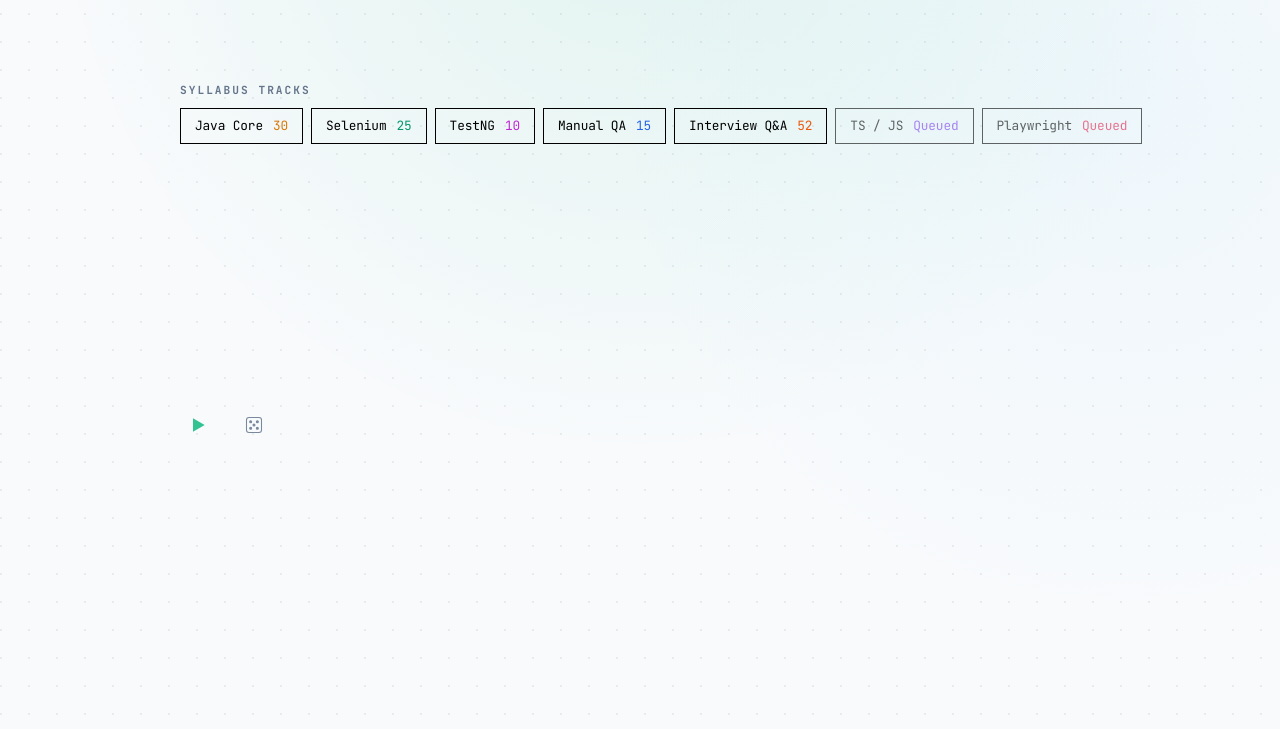
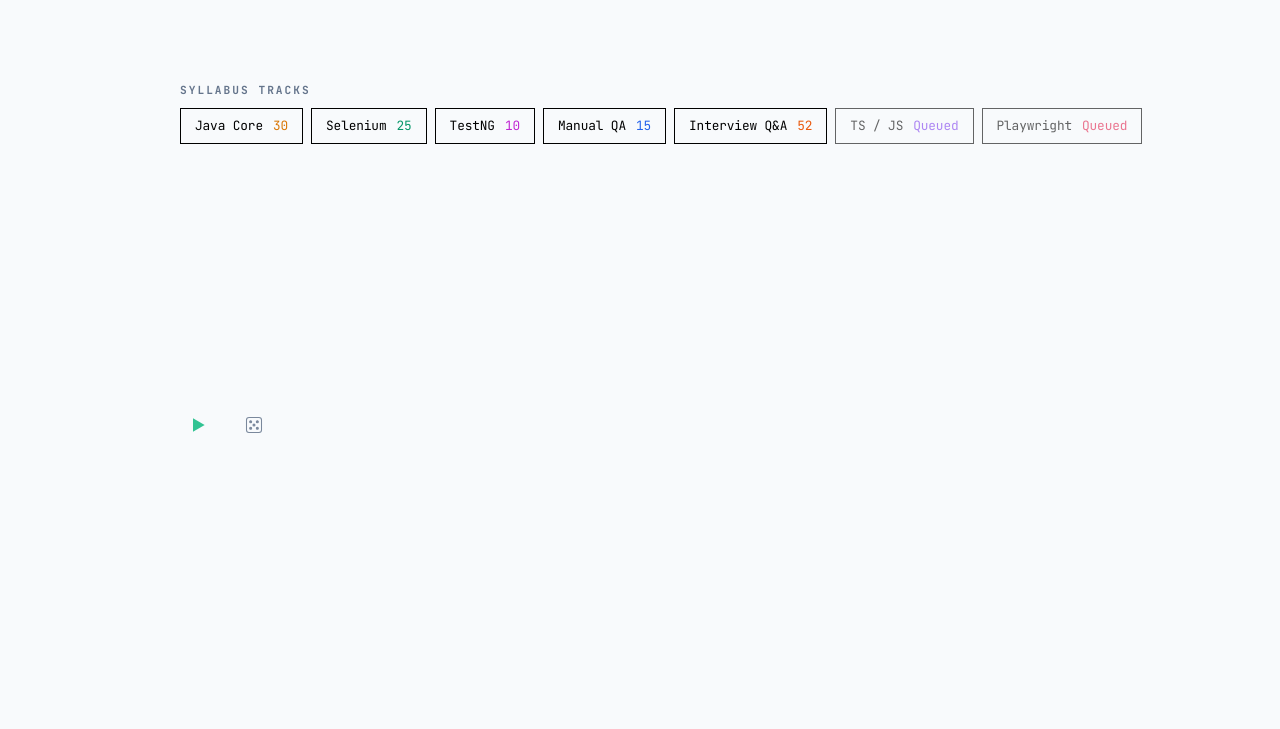
Before and after one commit to prasanthkankati/sdet-explainer, a plain HTML site: page site/index.html in a window 1280 px wide. Shown: the part 71-800 px from the top of the page. Drawn offline with Linux system fonts and the light colour scheme.

Commit message:
fix(landing): remove dotted radial grid gradient and enforce pure #000000 on body.home-page

```diff
--- a/site/index.html
+++ b/site/index.html
@@ -7,7 +7,7 @@
 <meta name="apple-mobile-web-app-capable" content="yes">
 <meta name="apple-mobile-web-app-status-bar-style" content="black-translucent">
 <title>SDET Explainer — Engineering Syllabus & Interview Question Banks</title>
-<link rel="stylesheet" href="style.css?v=3.9.7">
+<link rel="stylesheet" href="style.css?v=3.9.8">
 </head>
 <body class="home-page">
 <div class="home-wrap">
--- a/site/style.css
+++ b/site/style.css
@@ -202,20 +202,12 @@ body.home-page, .home-brand, .home-brand-name, .home-track-chip,
 
 /* ============================================================
    HOME PAGE (Minimalist Developer Documentation Hub)
-   Focus: Single-slide 100vh viewport, borderless brand lockup,
-   larger track chips with zero cornering, doc tree font typography
+   Focus: Pure pitch black OLED #000000 canvas, zero distraction
    ============================================================ */
 body.home-page {
   font-family: 'JetBrains Mono', Consolas, 'Cascadia Mono', monospace;
-  background-color: #040711 !important;
-  background-image:
-    radial-gradient(circle at 50% -8%, rgba(16, 185, 129, 0.16) 0%, transparent 56%),
-    radial-gradient(circle at 88% 22%, rgba(56, 189, 248, 0.08) 0%, transparent 44%),
-    radial-gradient(circle at 12% 55%, rgba(99, 102, 241, 0.05) 0%, transparent 40%),
-    radial-gradient(circle at 1px 1px, rgba(255, 255, 255, 0.08) 1px, transparent 0) !important;
-  background-size: 100% 100%, 100% 100%, 100% 100%, 28px 28px !important;
-  background-position: 0 0, 0 0, 0 0, 0 0 !important;
-  background-attachment: fixed !important;
+  background-color: #000000 !important;
+  background-image: none !important;
   color: var(--text);
   margin: 0;
   padding: 0;
@@ -223,12 +215,7 @@ body.home-page {
 }
 :root[data-theme="light"] body.home-page {
   background-color: #F8FAFC !important;
-  background-image:
-    radial-gradient(circle at 50% -8%, rgba(16, 185, 129, 0.10) 0%, transparent 55%),
-    radial-gradient(circle at 88% 22%, rgba(56, 189, 248, 0.05) 0%, transparent 40%),
-    radial-gradient(circle at 1px 1px, rgba(15, 23, 42, 0.065) 1px, transparent 0) !important;
-  background-size: 100% 100%, 100% 100%, 28px 28px !important;
-  background-attachment: fixed !important;
+  background-image: none !important;
 }
 body.home-page .fixed-theme-toggle { display: none !important; }
 
```
